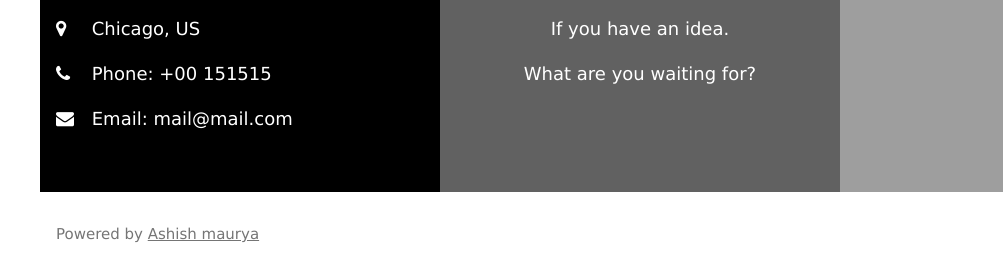
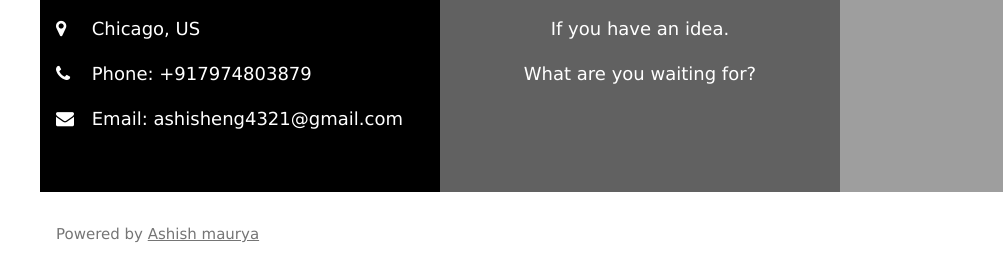
Before and after one commit to ashish0095/project1, a plain HTML site: page index.html in a window 1280 px wide. Shown: the part 603-864 px from the top of the page, 0-1003 px from the left. Drawn offline with nearby package versions, Linux system fonts and the light colour scheme.

Commit message:
Update index.html

```diff
--- a/index.html
+++ b/index.html
@@ -47,8 +47,8 @@
   <div class="w3-third w3-container w3-black w3-large" style="height:250px">
     <h2>Contact Info</h2>
     <p><i class="fa fa-map-marker" style="width:30px"></i> Chicago, US</p>
-    <p><i class="fa fa-phone" style="width:30px"></i> Phone: +00 151515</p>
-    <p><i class="fa fa-envelope" style="width:30px"> </i> Email: mail@mail.com</p>
+    <p><i class="fa fa-phone" style="width:30px"></i> Phone: +917974803879</p>
+    <p><i class="fa fa-envelope" style="width:30px"> </i> Email: ashisheng4321@gmail.com</p>
   </div>
   <div class="w3-third w3-center w3-large w3-dark-grey w3-text-white" style="height:250px">
     <h2>Contact Us</h2>
```
